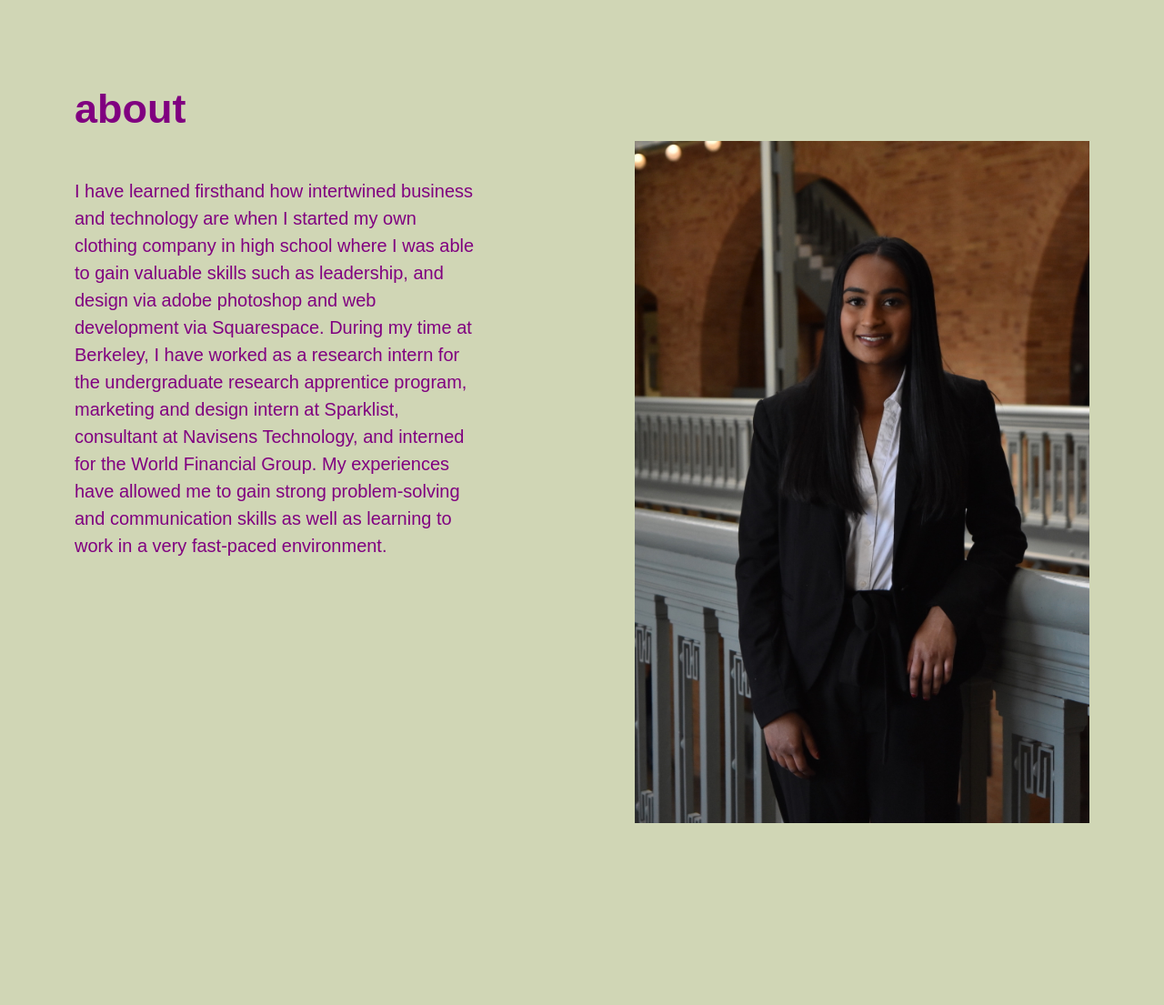
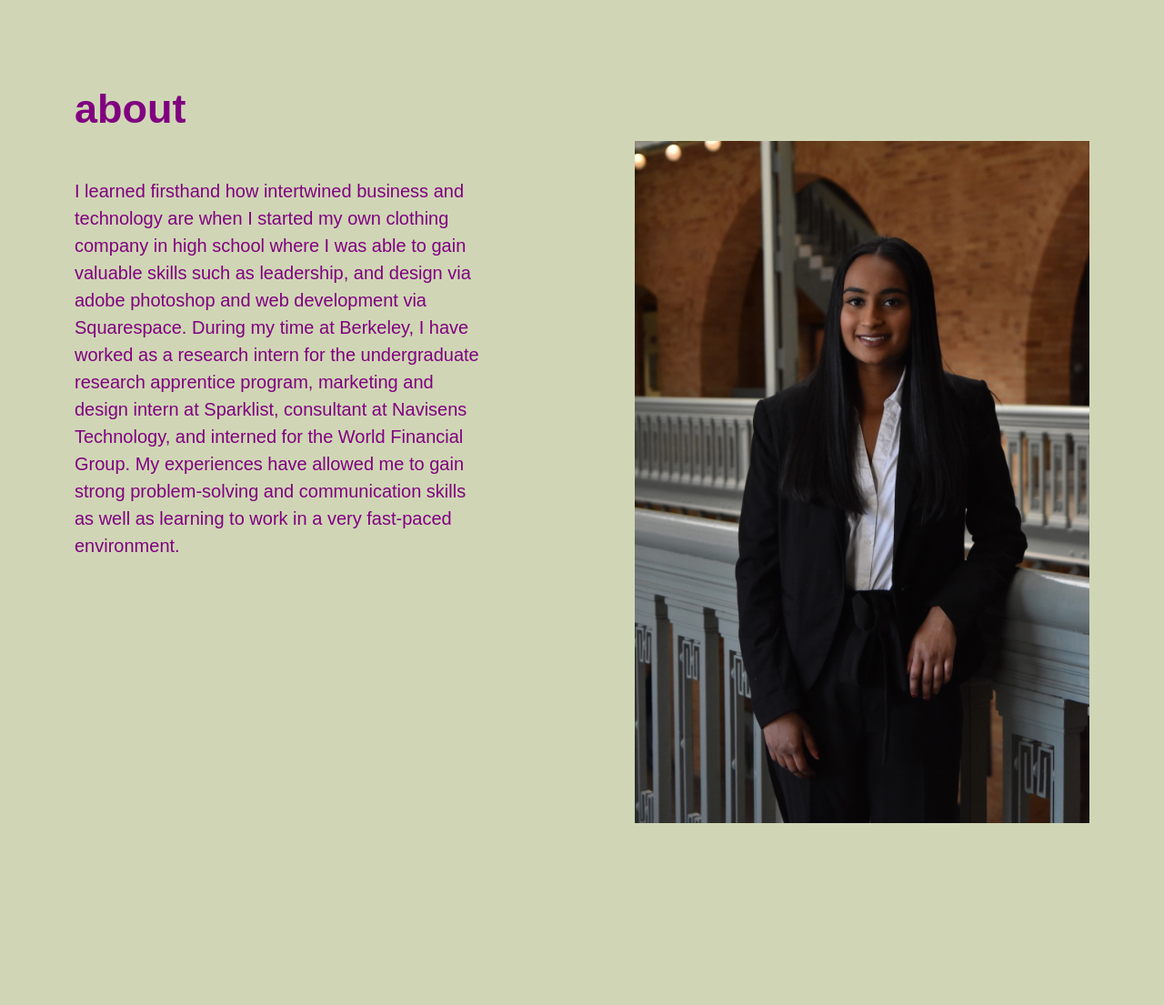
Before and after one commit to dakshinabp/dakshina-mlh-website, a Flask app: page /about in a window 1280 px wide. Shown: the part 61-1166 px from the top of the page at 91% size. Run offline with Flask 2, Linux system fonts and the light colour scheme; some libraries are stand-ins or nearby versions.

Commit message:
changed about me page

```diff
--- a/app/templates/about.html
+++ b/app/templates/about.html
@@ -4,7 +4,7 @@
   <h1>about</h1>
   <img src="{{ url_for('static', filename='images/me.JPG')}}" width="500" />
   <p class="about-container">
-    I have learned firsthand how intertwined business and technology are when I
+    I learned firsthand how intertwined business and technology are when I
     started my own clothing company in high school where I was able to gain
     valuable skills such as leadership, and design via adobe photoshop and web
     development via Squarespace. During my time at Berkeley, I have worked as a
```
